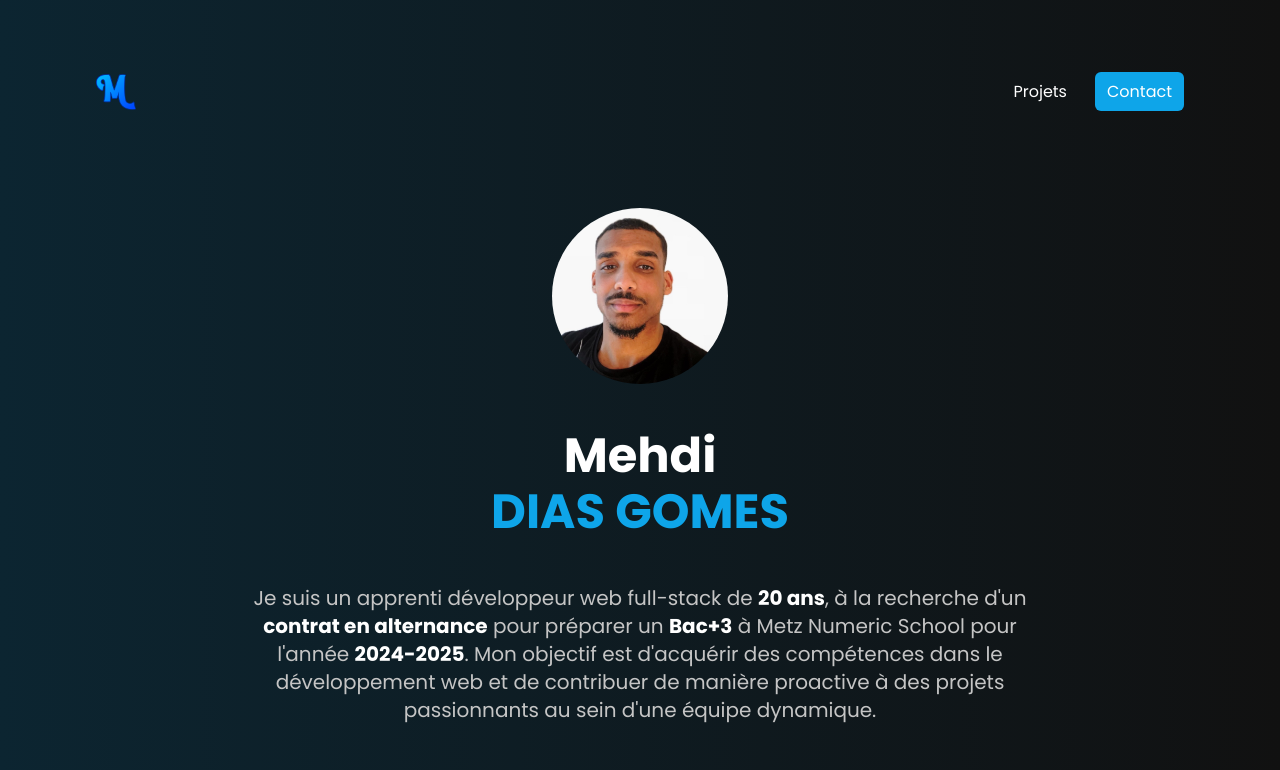
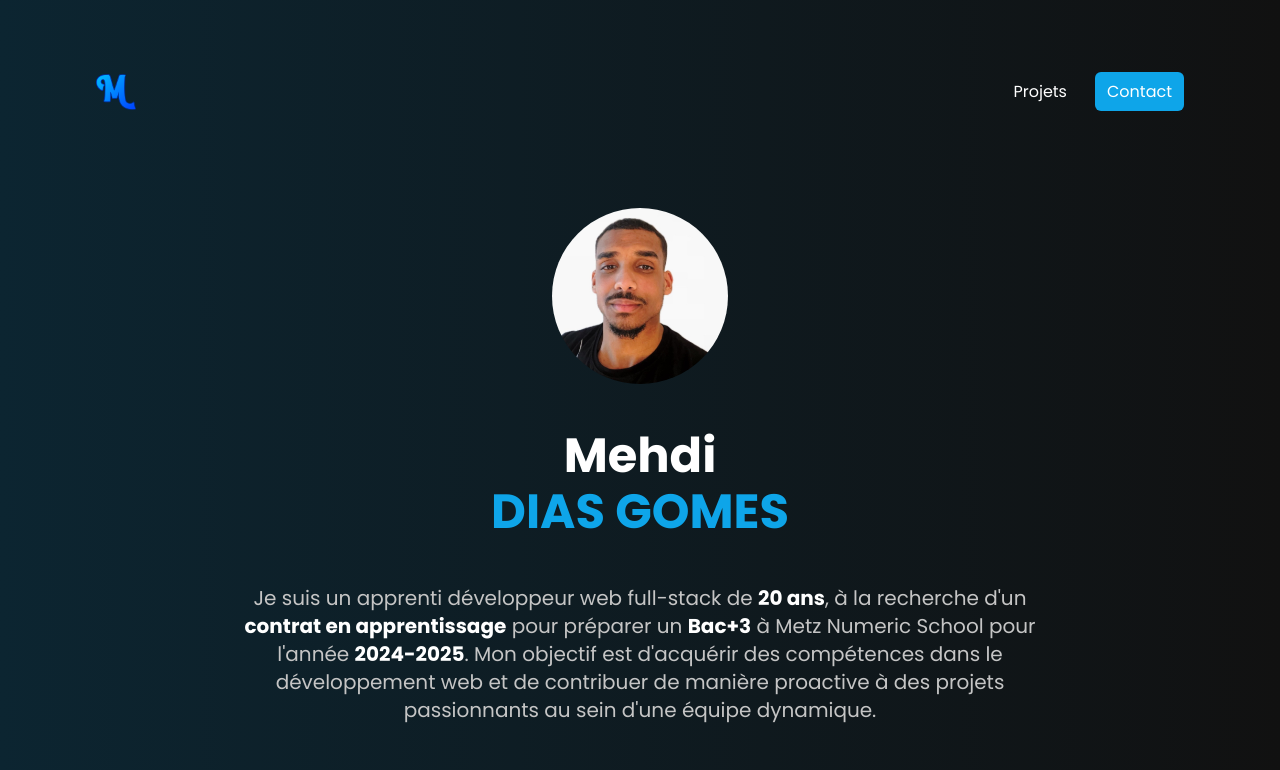
Before and after one commit to MehdiDiasGomes/Mon-portfolio, a React (Vite) app: page / in a window 1280 px wide. Shown: the top 770 px of the page. Built offline with nearby package versions, Linux system fonts and the light colour scheme.

Commit message:
🔨 Modification Toaster

```diff
--- a/src/Components/Contact/index.jsx
+++ b/src/Components/Contact/index.jsx
@@ -15,7 +15,7 @@ export default function Index() {
     console.log(email, message)
 
     if (!email || !message || !nom) {
-      toast.error('Veuillez renseigner tous les champs obligatoires !')
+      toast.error('Veuillez renseigner les champs obligatoires !')
       return
     } else {
       toast.success('Votre message a bien été envoyé.')
@@ -105,7 +105,7 @@ export default function Index() {
                   className="block p-2.5 w-full text-sm text-primary bg-[#1E293B] rounded-lg shadow-sm   focus:ring-primary-500 focus:-primary-500"
                   placeholder="Laissez un commentaire..."></textarea>
               </div>
-              <Toaster richColors />
+              <Toaster />
               <button
                 type="submit"
                 onClick={sendEmail}
--- a/src/Pages/Home.jsx
+++ b/src/Pages/Home.jsx
@@ -28,7 +28,7 @@ const Home = () => {
               <span className="font-bold text-primary">20 ans</span>, à la
               recherche d&apos;un{' '}
               <span className="font-bold text-primary">
-                contrat en alternance
+                contrat en apprentissage
               </span>{' '}
               pour préparer un{' '}
               <span className="font-bold text-primary">Bac+3</span> à Metz
```
